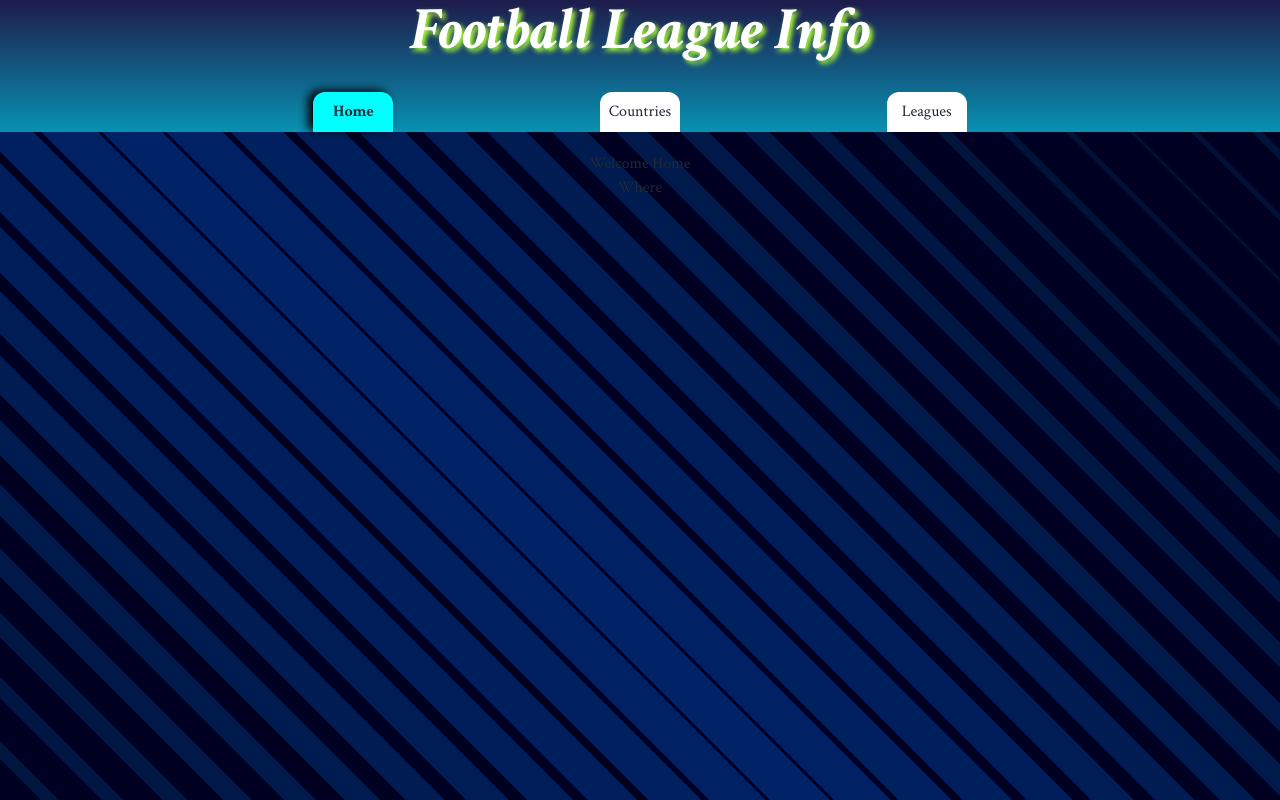
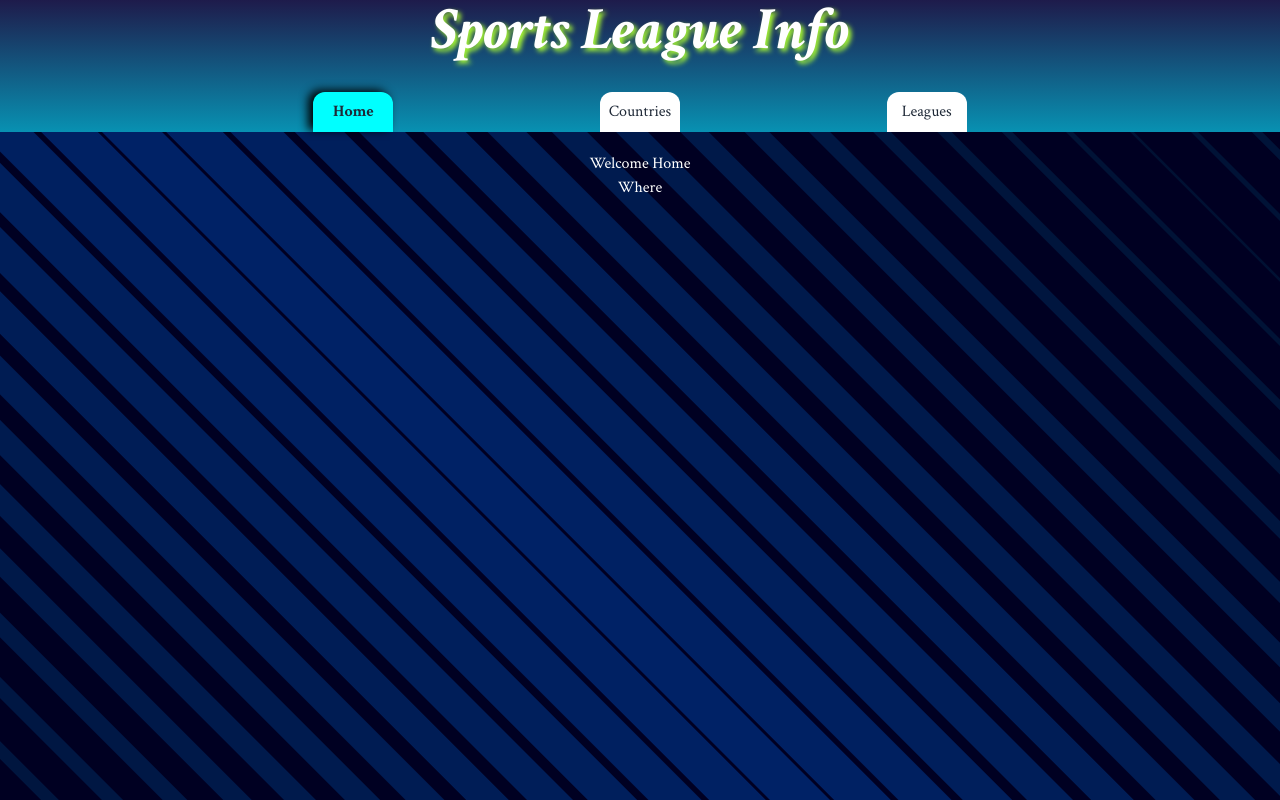
Before and after one commit to pally0091/football-league-player, a React (Vite) app: page / in a window 1280 px wide. Built offline with nearby package versions, Linux system fonts and the light colour scheme.

Commit message:
favicon added & name changed

```diff
--- a/index.html
+++ b/index.html
@@ -11,7 +11,8 @@
     <link
       href="https://fonts.googleapis.com/css2?family=Crimson+Text:ital,wght@0,400;0,600;0,700;1,400;1,600;1,700&display=swap"
       rel="stylesheet">
-    <title>Football League Info</title>
+    <title>Sports League Info</title>
+    <link rel="shortcut icon" href="./src/assets/favicon.ico" type="image/x-icon">
   </head>
   <body>
     <div id="root"></div>
--- a/src/Componants/Home.jsx
+++ b/src/Componants/Home.jsx
@@ -1,12 +1,12 @@
-import React from 'react';
+import React from "react";
 
 const Home = () => {
-    return (
-        <div className='text-center'>
-            <h3 >Welcome Home</h3>
-            <h2>Where</h2>
-        </div>
-    );
+  return (
+    <div className="text-center text-white">
+      <h3>Welcome Home</h3>
+      <h2>Where</h2>
+    </div>
+  );
 };
 
 export default Home;
--- a/src/Componants/Navbar.jsx
+++ b/src/Componants/Navbar.jsx
@@ -1,17 +1,37 @@
-import React from 'react';
-import { Link, NavLink } from 'react-router-dom';
+import React from "react";
+import { Link, NavLink } from "react-router-dom";
 
 const Navbar = () => {
-    return (
-        <nav className='bg-gradient-to-t from-cyan-600 to-indigo-950 sticky top-0 z-50'>
-            <h1 className='text-6xl text-center italic font-bold text-white' id='title'>Football League Info</h1>
-            <div className='w-10/12 mx-auto flex mt-8 mb-5 justify-evenly'>
-                <NavLink className='bg-white w-20 text-center p-2 rounded-t-xl inline-block underline-on-hover' to='/'>Home</NavLink>
-                <NavLink className='bg-white w-20 text-center p-2 rounded-t-xl inline-block underline-on-hover' to='/countries'>Countries</NavLink>
-                <NavLink className='bg-white w-20 text-center p-2 rounded-t-xl inline-block underline-on-hover' to='/leagues'>Leagues</NavLink>
-            </div>
-        </nav>
-    );
+  return (
+    <nav className="bg-gradient-to-t from-cyan-600 to-indigo-950 sticky top-0 z-50">
+      <h1
+        className="text-6xl text-center italic font-bold text-white"
+        id="title"
+      >
+        Sports League Info
+      </h1>
+      <div className="w-10/12 mx-auto flex mt-8 mb-5 justify-evenly">
+        <NavLink
+          className="bg-white w-20 text-center p-2 rounded-t-xl inline-block underline-on-hover"
+          to="/"
+        >
+          Home
+        </NavLink>
+        <NavLink
+          className="bg-white w-20 text-center p-2 rounded-t-xl inline-block underline-on-hover"
+          to="/countries"
+        >
+          Countries
+        </NavLink>
+        <NavLink
+          className="bg-white w-20 text-center p-2 rounded-t-xl inline-block underline-on-hover"
+          to="/leagues"
+        >
+          Leagues
+        </NavLink>
+      </div>
+    </nav>
+  );
 };
 
 export default Navbar;
```
Also changed, not shown: 1 other file (tests, documents, lock files or other folders).
